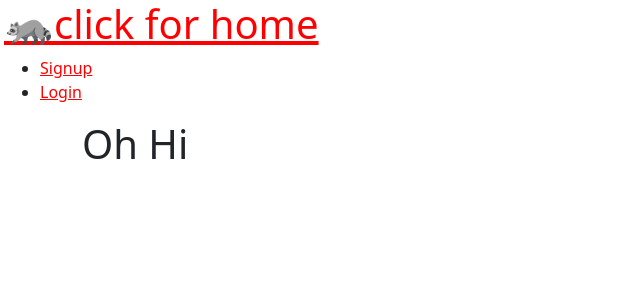
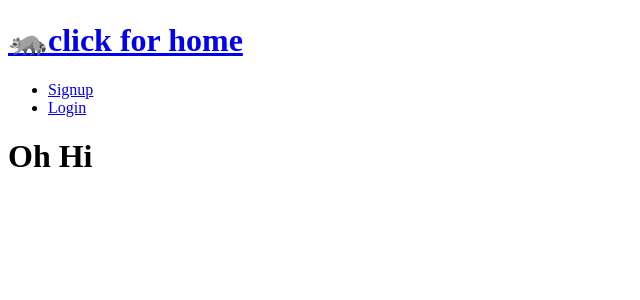
Before and after one commit to fpreynolds/fat.piano, a React (Create React App) app in the folder client/: page / in a window 1280 px wide. Shown: the top 300 px of the page, without its empty margins (0-640 px from the left). Built offline with nearby package versions, Linux system fonts and the light colour scheme.

Commit message:
changed css import and install files

```diff
--- a/client/package.json
+++ b/client/package.json
@@ -9,17 +9,16 @@
     "@testing-library/jest-dom": "^4.2.4",
     "@testing-library/react": "^9.5.0",
     "@testing-library/user-event": "^7.2.1",
-    "bootstrap": "^5.2.2",
     "chart.js": "^3.6.2",
     "graphql": "^14.6.0",
     "jwt-decode": "^2.2.0",
-    "node-sass": "^7.0.3",
     "react": "^16.13.1",
     "react-chartjs-2": "^4.0.0",
     "react-dom": "^16.13.1",
     "react-router-dom": "^6.2.1",
     "react-scripts": "4.0.2",
     "react-select": "^5.6.1",
+    "styled-components": "^5.3.6",
     "web-vitals": "^3.1.0"
   },
   "scripts": {
--- a/client/src/App.js
+++ b/client/src/App.js
@@ -7,7 +7,6 @@ import {
 } from "@apollo/client";
 import { setContext } from "@apollo/client/link/context";
 import { BrowserRouter as Router, Route, Routes } from "react-router-dom";
-import "./App.css";
 
 import Home from "./pages/Home";
 import NavExample from "./components/Navbar";
--- a/client/src/custom.scss
+++ /dev/null
@@ -1,17 +0,0 @@
-//overwrite theme variables
-
-//quick test
-$primary: red;
-$secondary: green;
-$dark: #300;
-$light: #fdd;
-$success: #0fa;
-$info: #555;
-$warning: yellow;
-$danger: red;
-
-
-
-
-
-@import '~bootstrap/scss/bootstrap.scss';
--- a/client/src/index.js
+++ b/client/src/index.js
@@ -1,6 +1,5 @@
 import React from "react";
 import ReactDOM from "react-dom";
-import "./custom.scss";
 import App from "./App";
 import reportWebVitals from "./reportWebVitals";
 
```
Also changed, not shown: 1 other file (tests, documents, lock files or other folders).
